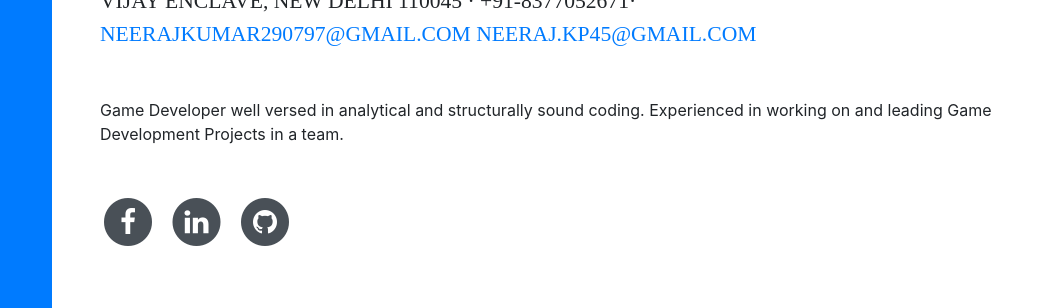
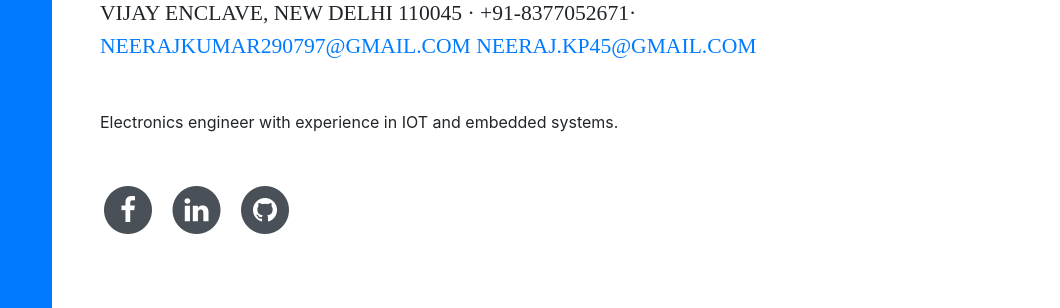
Before and after one commit to ineerajkumar/ineerajkumar.github.io, a website with bundled scripts: page index.html in a window 1280 px wide. Shown: the part 306-614 px from the top of the page, 220-1280 px from the left. Built offline with nearby package versions, Linux system fonts and the light colour scheme; a web font is replaced by a local one.

Commit message:
update index.html

```diff
--- a/index.html
+++ b/index.html
@@ -73,7 +73,7 @@
             <a href="mailto:neerajkumar290797@gmail.com">neerajkumar290797@gmail.com</a>
 	    <a href="mailto:neeraj.kp45@gmail.com">neeraj.kp45@gmail.com</a>
           </div>
-          <p class="mb-5">Game Developer well versed in analytical and structurally sound coding. Experienced in working on and leading Game Development Projects in a team.</p>
+          <p class="mb-5">Electronics engineer with experience in IOT and embedded systems.</p>
           <ul class="list-inline list-social-icons mb-0">
             <li class="list-inline-item">
               <a href="https://www.facebook.com/profile.php?id=100001277379862" target="_blank">
```
